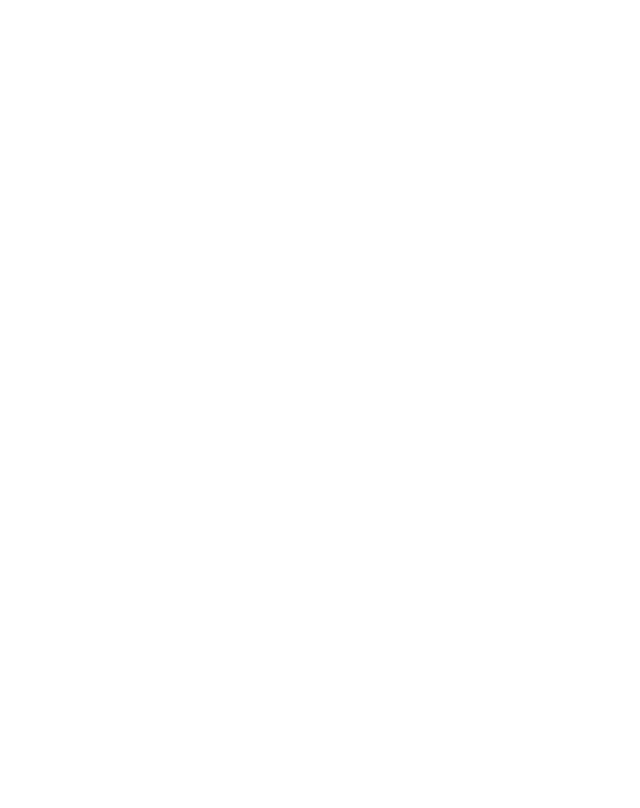
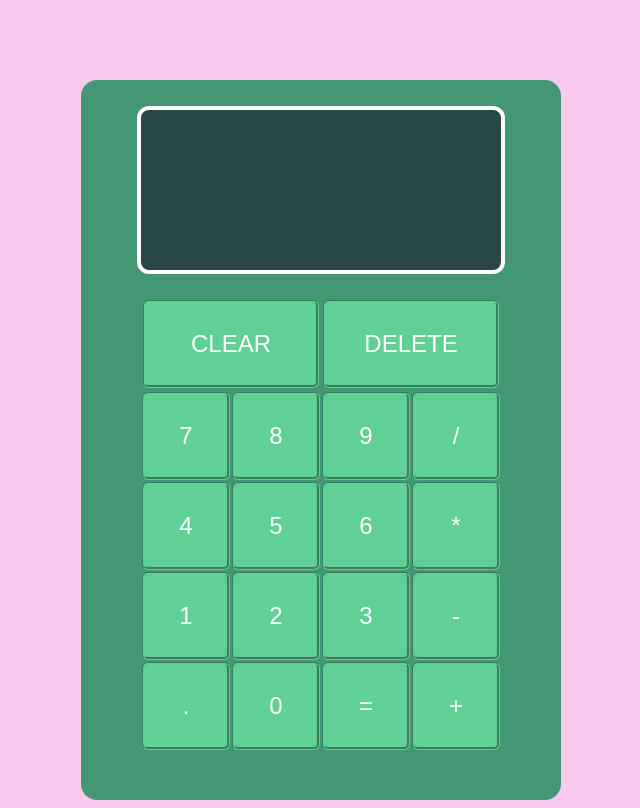
Before and after one commit to cagatay-usta/calculator, a plain HTML site: page index.html in a window 1280 px wide. Shown: the whole page, without its empty margins (319-959 px from the left). Drawn offline with Linux system fonts and the light colour scheme.

Commit message:
complete first styling

```diff
--- a/index.html
+++ b/index.html
@@ -4,11 +4,46 @@
     <meta charset="UTF-8">
     <meta http-equiv="X-UA-Compatible" content="IE=edge">
     <meta name="viewport" content="width=device-width, initial-scale=1.0">
-    <link href="styles.css">
+    <link href="styles.css" rel="stylesheet">
     <script defer src="index.js"></script>
     <title>Calculator</title>
 </head>
 <body>
 
+    <div class="container">
+
+        <div class="screen">
+
+        </div>
+
+        <div class="container-mainbtn">
+
+            <button class="main">CLEAR</button>
+            <button class="main">DELETE</button>
+
+        </div>
+
+        <div class="container-btn">
+
+            <button id="7" class="btn">7</button>
+            <button id="8" class="btn">8</button>
+            <button id="9" class="btn">9</button>
+            <button id="divide" class="btn">/</button>
+            <button class="btn" id="4">4</button>
+            <button class="btn" id="5">5</button>
+            <button class="btn" id="6">6</button>
+            <button id="multiply" class="btn">*</button>
+            <button id="1" class="btn">1</button>
+            <button id="2" class="btn">2</button>
+            <button id="3" class="btn">3</button>
+            <button id="minus" class="btn">-</button>
+            <button id="dot" class="btn">.</button>
+            <button id="0" class="btn">0</button>
+            <button id="equal" class="btn">=</button>
+            <button id="plus" class="btn">+</button>
+        </div>
+
+    </div>
+
 </body>
 </html>
--- a/styles.css
+++ b/styles.css
@@ -0,0 +1,87 @@
+* {
+    font-size: 24px;
+    color: white;
+
+}
+
+body {
+    display: flex;
+    justify-content: center;
+    margin-top: 80px;
+    background-color: #FBCAEF;
+}
+
+.container {
+    display: flex;
+    flex-direction: column;
+    align-items: center;
+
+    height: 720px;
+    width: 480px;
+
+    background-color: #439775;
+
+    border-radius: 16px;
+}
+
+.screen {
+    height: 160px;
+    width: 360px;
+
+    margin: 26px;
+
+    border-width: 4px;
+    border-color: white;
+    border-style: solid;
+    border-radius: 12px;
+
+    background-color: #2A4747;
+}
+
+.container-mainbtn {
+    display: flex;
+    justify-content: center;
+    gap: 4px;
+}
+
+button.main,
+.btn {
+    height: 88px;
+    border-radius: 6px;
+    border-width: 3px;
+    border-style: groove;
+    border-color: #61D095;
+
+    background-color: #61D095;
+
+    cursor: pointer;
+
+}
+
+button.main:hover,
+.btn:hover {
+    background-color: #439775;
+}
+
+button.main.clicked,
+.btn.clicked {
+    background-color: #275241;
+}
+
+.container-btn {
+    display: flex;
+    flex-wrap: wrap;
+    justify-content: center;
+    gap: 2px;
+    margin-left: 23px;
+    margin-right: 23px;
+    margin-top: 4px;
+}
+
+.btn {
+    width: 88px;
+}
+
+button.main {
+    width: 176px;
+}
```
